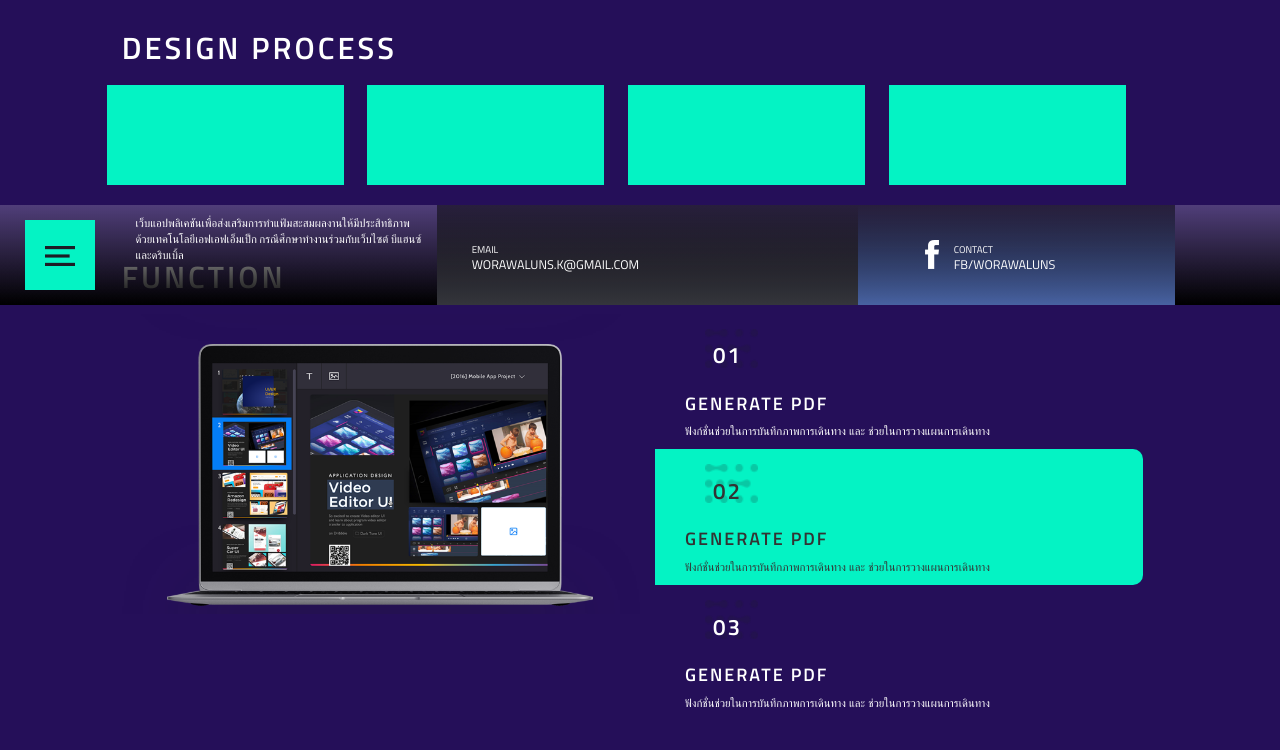
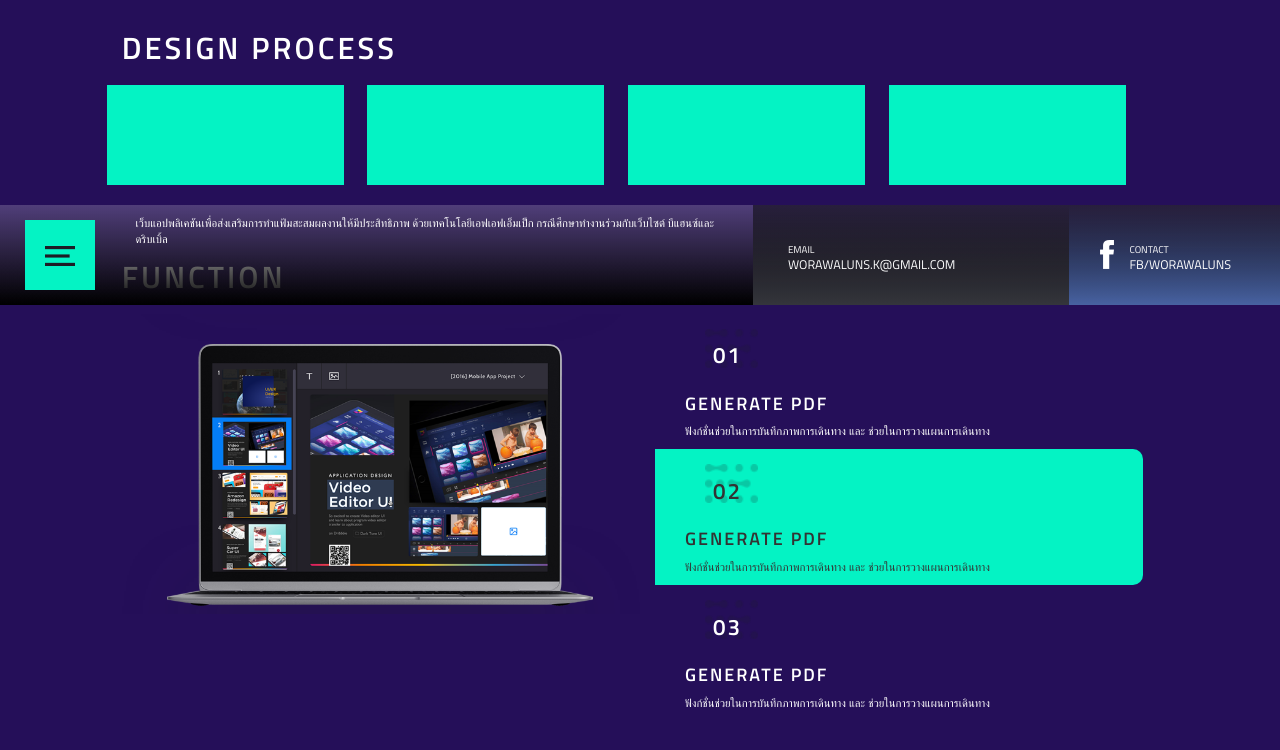
Before and after one commit to pnplu/ultra_port, a PHP site: page /project_detail.php in a window 1280 px wide. Shown: the part 495-1245 px from the top of the page. Run offline with PHP 8.4, Linux system fonts and the light colour scheme.

Commit message:
project_detail.php css footer desktop size

```diff
--- a/project_detail.php
+++ b/project_detail.php
@@ -182,14 +182,14 @@
             <article class="col-xs-3 col-sm-2 col-md-1 wrap_footer_l">
               <button type="button" name="button"><img src="image_web/btn_hamberger.png"></button>
             </article> <!-- wrap_footer_l -->
-            <article class="col-xs-9 col-sm-3 wrap_footer_r">
+            <article class="col-xs-9 col-sm-3 col-md-6 wrap_footer_r">
               <p>เว็บแอปพลิเคชันเพื่อส่งเสริมการทำแฟ้มสะสมผลงานให้มีประสิทธิภาพ ด้วยเทคโนโลยีเอฟเอฟเอ็มเป็ก กรณีศึกษาทำงานร่วมกับเว็บไซต์ บีแฮนซ์และดริบเบิ้ล </p>
             </article> <!-- wrap_footer_r -->
-            <article class="col-sm-4 foot_email tablet">
+            <article class="col-sm-4 col-md-3 foot_email tablet">
               <h4>EMAIL</h4>
               <p>worawaluns.k@gmail.com</p>
             </article>
-            <article class="col-sm-3 foot_fb tablet">
+            <article class="col-sm-3 col-md-2 foot_fb tablet">
               <article class="row col-sm-4 wrap_logo_face">
                 <img src="image_web/logo_facebook.png" alt="facebook">
               </article>
```
